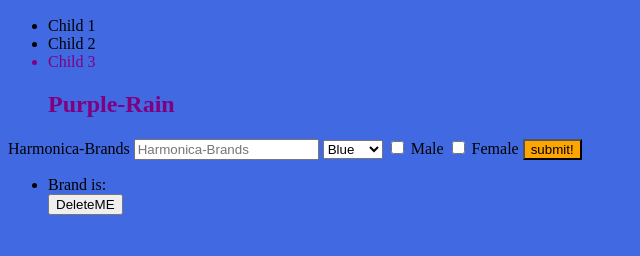
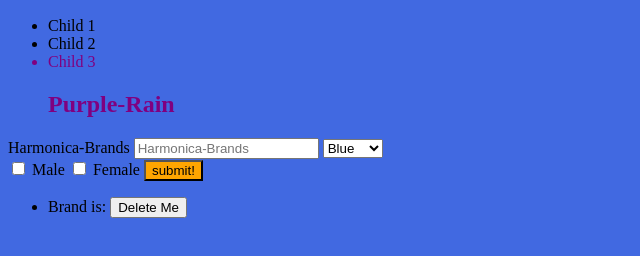
Before and after one commit to BuriedinDreams/jQuery-Practice-Class, a plain HTML site: page index.html in a window 1280 px wide. Both pictures are taken after a click on the button "submit!". Shown: the part 110-366 px from the top of the page, without its empty margins (0-640 px from the left). Drawn offline with Linux system fonts and the light colour scheme.

Commit message:
need to fix a bug

```diff
--- a/client.js
+++ b/client.js
@@ -33,22 +33,29 @@ function onReady() {
 
   $('#submitBtn').on('click', addAHarmonica);
 
-  function addAHarmonica() {
+  function addAHarmonica(event) {
     //stuff to do when button is clicked.
     console.log('button is clicked!');
+    event.preventDefault(); // this will stop the default.
 
     // grab that data
     let brand = $('#brand').val();
     console.log('brand is', brand);
 
     $('#harmonicas').append(
-      `<li class="harmonica-item"> Brand is: ${brand} </li> <button class='deleteBtn'>DeleteME</button>`
+      `<li class="harmonica-item">
+      Brand is: ${brand}
+      <button class='deleteBtn'>Delete Me</button>
+      </li> `
     );
   }
 
   function DeleteButton() {
     console.log('button clicked');
-    $('.harmonica-item').remove();
-    $('.deleteBtn').remove();
+    // $('.harmonica-item').remove();
+    // $('.deleteBtn').remove();
+    let thisThing = $(this);
+    console.log(thisThing);
+    $(this).parent().remove();
   }
 }
--- a/index.html
+++ b/index.html
@@ -25,12 +25,14 @@
       <option value="">Green</option>
     </select>
 
-    <input type="checkbox" id="MaleOpt" name="mode" value="Male" />
-    <label for="Male">Male</label>
-    <input type="checkbox" id="FemaleOpt" name="mode" value="Female" />
-    <label for="Female">Female</label>
+    <form action="">
+      <input type="checkbox" id="MaleOpt" name="mode" value="Male" />
+      <label for="Male">Male</label>
+      <input type="checkbox" id="FemaleOpt" name="mode" value="Female" />
+      <label for="Female">Female</label>
 
-    <input id="submitBtn" type="button" value="submit!" />
+      <input id="submitBtn" type="button" value="submit!" />
+    </form>
 
     <ul id="harmonicas"></ul>
   </body>
```
